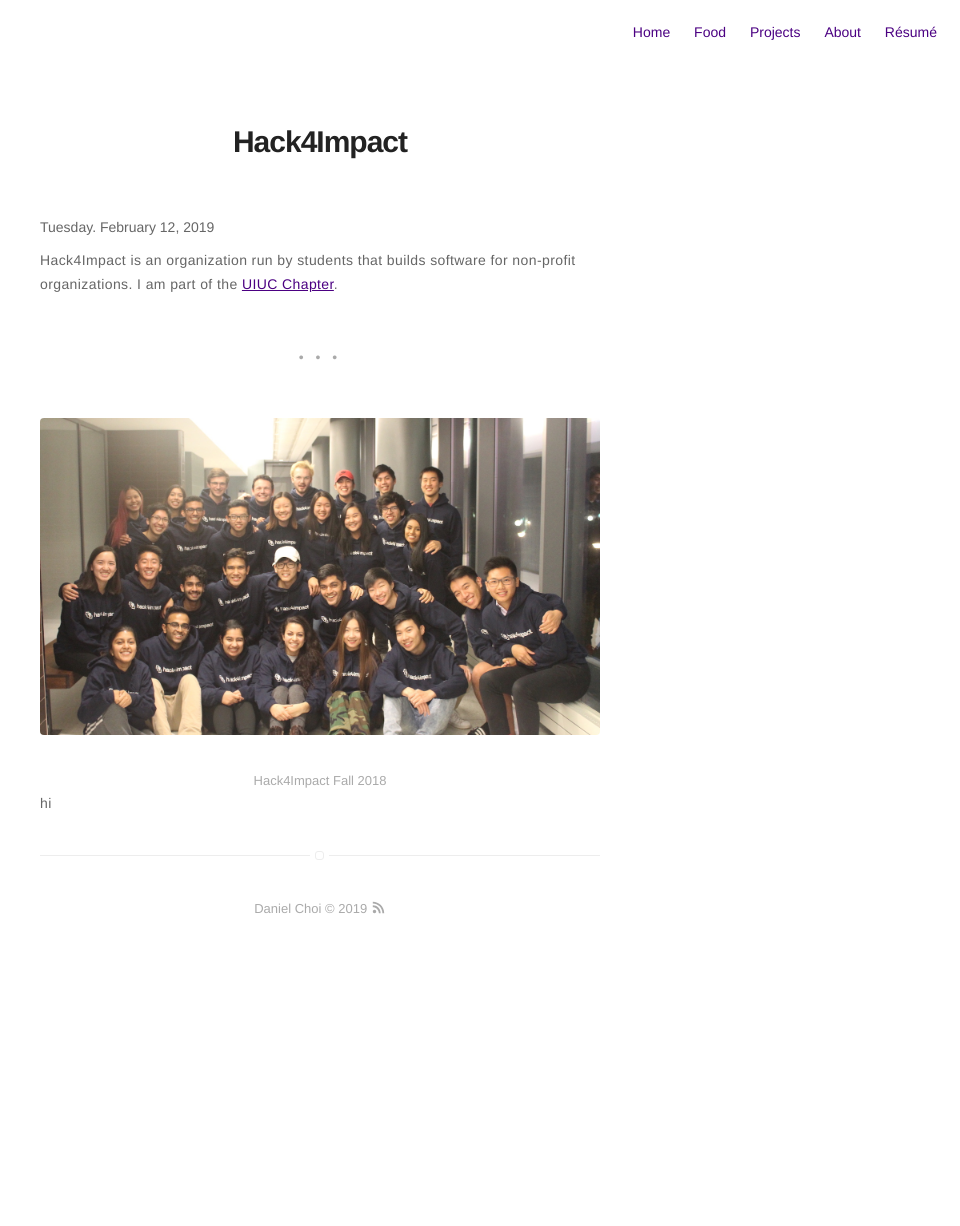
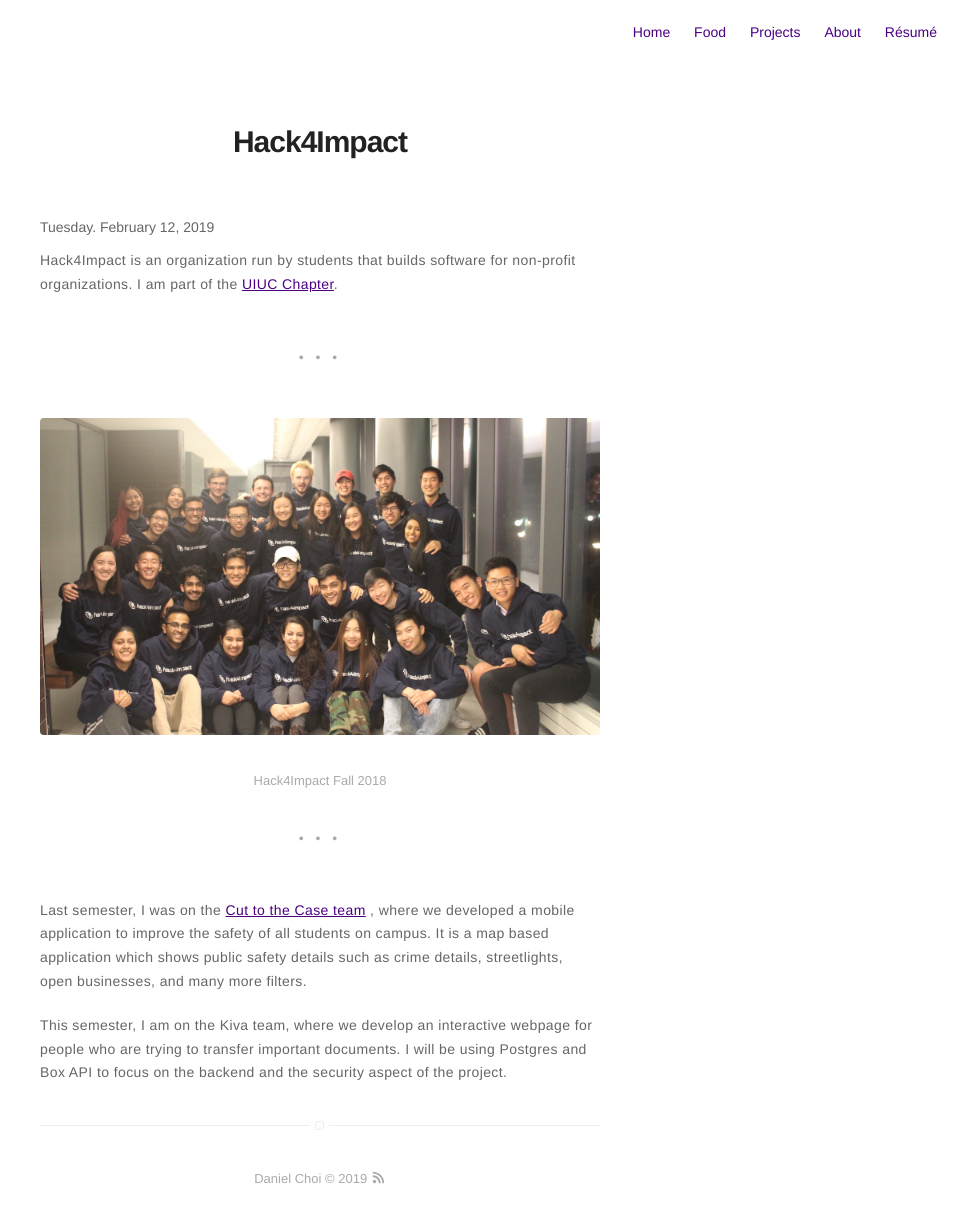
Before and after one commit to choiboy98/choiboy98.github.io, a Jekyll site: the page built from _posts/2019-02-10-hack4impact.markdown, in a window 1280 px wide. Shown: the whole page, without its empty margins (320-1280 px from the left). Built offline with Jekyll 4.4.1, drawn with Linux system fonts in a browser that asks for light colours; before the commit the page ends 956 px from its top, so only the background shows below that.

Commit message:
hack4impact

```diff
--- a/_posts/2019-02-10-hack4impact.markdown
+++ b/_posts/2019-02-10-hack4impact.markdown
@@ -21,4 +21,14 @@
 <img class="image" src="../assets/images/fa18-team-3.jpg" alt="Hack4Impact Picture">
 <figcaption class="caption">Hack4Impact Fall 2018</figcaption>
 
-hi
+<div class="breaker"></div>
+
+<p>
+    Last semester, I was on the
+    <a href = "https://uiuc.hack4impact.org/projects/?name=c2tc-2" target = "_blank">Cut to the Case team</a>
+    , where we developed a mobile application to improve the safety of all students on campus. It is a map based application which shows public safety details such as crime details, streetlights, open businesses, and many more filters.
+</p>
+
+<p>
+    This semester, I am on the Kiva team, where we develop an interactive webpage for people who are trying to transfer important documents. I will be using Postgres and Box API to focus on the backend and the security aspect of the project.
+</p>
```
